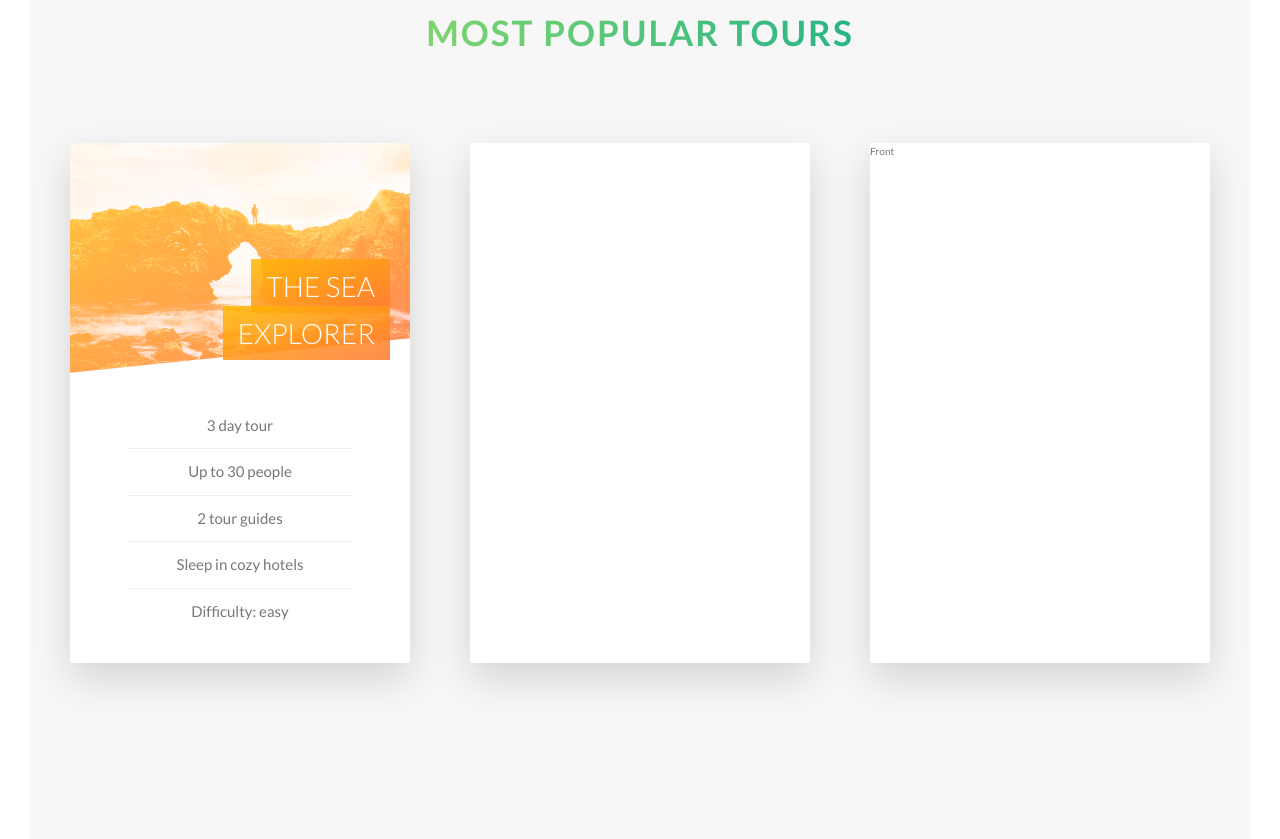
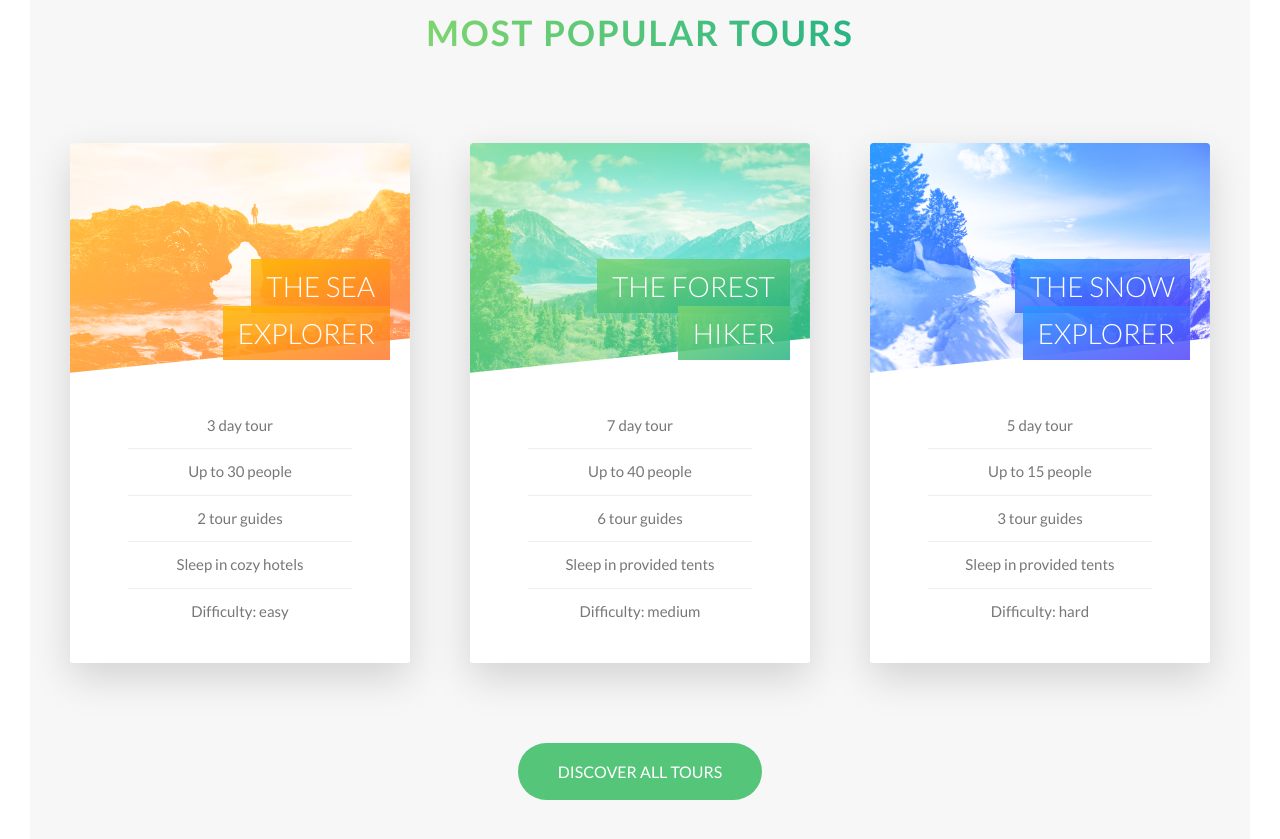
Before and after one commit to Kenny-Hom27/na-tours, a website: page index.html in a window 1280 px wide. Shown: the part 2332-3171 px from the top of the page. Drawn offline with Linux system fonts and the light colour scheme.

Commit message:
finished tours section

```diff
--- a/index.html
+++ b/index.html
@@ -116,6 +116,7 @@
       </div>
 
       <div class="row">
+
         <div class="col-1-of-3">
           <div class="card">
             <div class="card__side card__side--front">
@@ -138,7 +139,13 @@
               </div>
             </div>
             <div class="card__side card__side--back card__side--back--1">
-              Back
+              <div class="card__cta">
+                <div class="card__price-box">
+                  <p class="card__price-only">Only</p>
+                  <p class="card__price-value">$297</p>
+                </div>
+                <a href="#" class="btn btn--white">Book now!</a>
+              </div>
             </div>
           </div>
         </div>
@@ -146,18 +153,32 @@
         <div class="col-1-of-3">
           <div class="card">
             <div class="card__side card__side--front">
-              <div class="card__picture">
-
+              <div class="card__picture card__picture--2">
+                &nbsp;
               </div>
-              <div class="card__heading">
-
-              </div>
+              <h4 class="card__heading">
+                <span class="card__heading-span card__heading-span--2">
+                  The Forest Hiker
+                </span>
+              </h4>
               <div class="card__details">
-
+                <ul>
+                  <li>7 day tour</li>
+                  <li>Up to 40 people</li>
+                  <li>6 tour guides</li>
+                  <li>Sleep in provided tents</li>
+                  <li>Difficulty: medium</li>
+                </ul>
               </div>
             </div>
             <div class="card__side card__side--back card__side--back--2">
-              Back
+              <div class="card__cta">
+                <div class="card__price-box">
+                  <p class="card__price-only">Only</p>
+                  <p class="card__price-value">$597</p>
+                </div>
+                <a href="#" class="btn btn--white">Book now!</a>
+              </div>
             </div>
           </div>
         </div>
@@ -165,16 +186,41 @@
         <div class="col-1-of-3">
           <div class="card">
             <div class="card__side card__side--front">
-              Front
+              <div class="card__picture card__picture--3">
+                &nbsp;
+              </div>
+              <h4 class="card__heading">
+                <span class="card__heading-span card__heading-span--3">
+                  The Snow Explorer
+                </span>
+              </h4>
+              <div class="card__details">
+                <ul>
+                  <li>5 day tour</li>
+                  <li>Up to 15 people</li>
+                  <li>3 tour guides</li>
+                  <li>Sleep in provided tents</li>
+                  <li>Difficulty: hard</li>
+                </ul>
+              </div>
             </div>
             <div class="card__side card__side--back card__side--back--3">
-              Back
+              <div class="card__cta">
+                <div class="card__price-box">
+                  <p class="card__price-only">Only</p>
+                  <p class="card__price-value">$897</p>
+                </div>
+                <a href="#" class="btn btn--white">Book now!</a>
+              </div>
             </div>
           </div>
         </div>
+      </div>
 
+      <div class="u-center-text u-margin-top-huge">
+        <a href="#" class="btn btn--green">Discover all tours</a>
+      </div>
 
-      </div>
     </section>
   </main>
 
--- a/sass/base/_utilities.scss
+++ b/sass/base/_utilities.scss
@@ -13,3 +13,11 @@
 .u-margin-bottom-big {
   margin-bottom: 8rem;
 }
+
+.u-margin-top-big {
+  margin-bottom: 8rem;
+}
+
+.u-margin-top-huge {
+  margin-bottom: 10rem;
+}
--- a/sass/components/_button.scss
+++ b/sass/components/_button.scss
@@ -32,6 +32,15 @@
 
     &::after {
       background-color: $color-white;
+    }
+  }
+
+  &--green {
+    background-color: $color-primary;
+    color: $color-white;
+
+    &::after {
+      background-color: $color-primary;
     }
   }
 
--- a/sass/components/_card.scss
+++ b/sass/components/_card.scss
@@ -54,17 +54,19 @@
     background-blend-mode: screen;
     -webkit-clip-path: polygon(0 0, 100% 0, 100% 85%, 0 100%);
     clip-path: polygon(0 0, 100% 0, 100% 85%, 0 100%);
+    border-top-left-radius: 3px;
+    border-top-right-radius: 3px;
 
     &--1 {
       background-image: linear-gradient(to right bottom, $color-secondary-light, $color-secondary-dark), url('../img/nat-5.jpg');
     }
 
     &--2 {
-      background-image: url('.img/nat-jpg');
+      background-image: linear-gradient(to right bottom, $color-primary-light, $color-primary-dark), url('../img/nat-6.jpg');
     }
 
     &--3 {
-      background-image: url('../img/nat-5.jpg');
+      background-image: linear-gradient(to right bottom, $color-tertiary-light, $color-tertiary-dark), url('../img/nat-7.jpg');
     }
   }
 
@@ -88,6 +90,14 @@
     &--1 {
       background-image: linear-gradient(to right bottom, rgba($color-secondary-light, .85), rgba($color-secondary-dark, .85));
     }
+
+    &--2 {
+      background-image: linear-gradient(to right bottom, rgba($color-primary-light, .85), rgba($color-primary-dark, .85));
+    }
+
+    &--3 {
+      background-image: linear-gradient(to right bottom, rgba($color-tertiary-light, .85), rgba($color-tertiary-dark, .85));
+    }
   }
 
   &__details {
@@ -110,4 +120,30 @@
     }
   }
 
+  // Back side styling
+  &__cta {
+    position: absolute;
+    top: 50%;
+    left: 50%;
+    transform: translate(-50%, -50%);
+    width: 90%;
+    text-align: center;
+  }
+
+  &__price-box {
+    text-align: center;
+    color: $color-white;
+    margin-bottom: 8rem;
+  }
+
+  &__price-only {
+    font-size: 1.4rem;
+    text-transform: uppercase;
+  }
+
+  &__price-value {
+    font-size: 6rem;
+    font-weight: 100;
+  }
+
 }
--- a/sass/pages/_home.scss
+++ b/sass/pages/_home.scss
@@ -22,6 +22,6 @@
 
 .section-tours {
   background-color: $color-grey-light-1;
-  padding: 25rem 0 50rem 0;
+  padding: 25rem 0 15rem 0;
   margin-top: -10rem;
 }
```
Also changed, not shown: css/style.css.
